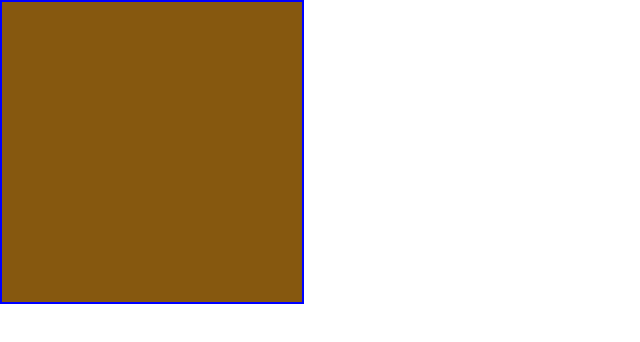
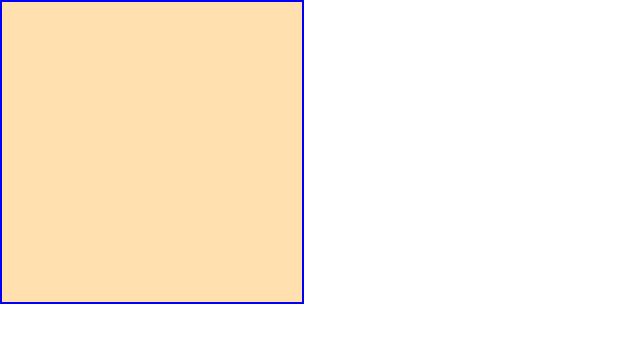
Before and after one commit to losslessring/draughts, a React (Create React App) app: page / in a window 1280 px wide. Shown: the top 342 px of the page, without its empty margins (0-640 px from the left). Built offline with nearby package versions, Linux system fonts and the light colour scheme.

Commit message:
Switch color on click

```diff
--- a/package.json
+++ b/package.json
@@ -19,7 +19,7 @@
   "scripts": {
     "start": "react-scripts start",
     "build": "react-scripts build",
-    "test": "react-scripts test",
+    "test": "react-scripts test --watch",
     "eject": "react-scripts eject"
   },
   "eslintConfig": {
--- a/src/App.css
+++ b/src/App.css
@@ -48,3 +48,15 @@
   align-items: center;
   background-color: rgb(134, 88, 15);
 }
+
+.Cell-yellow {
+  height: 300px;
+  width: 300px;
+  border: solid;
+  border-width: 2px;
+  border-color: blue;
+  display: flex;
+  justify-content: center;
+  align-items: center;
+  background-color: rgb(255, 224, 174);
+}
--- a/src/components/Cell/Cell.tsx
+++ b/src/components/Cell/Cell.tsx
@@ -1,21 +1,18 @@
-import React from "react"
+import React, { useState, useEffect }  from "react"
 
-const style = {
-    height: 300,
-    width: 300,
-    border: 'solid',
-    borderWidth: '2px',
-    borderColor: 'blue',
-    display: 'flex',
-    justifyContent: 'center',
-    alignItems: 'center',
-    backgroundColor: 'brown',
-}
+
 
 const Cell = (props: any) => {
+
+    const [cellColor, setCellColor] = useState('Cell-yellow')
+
+    const switcher = (defaultValue: any) => (alternative: any) => (current: any) => {
+        return current === defaultValue ? alternative : defaultValue
+
+    }
+
     return (
-        //<div style={style} onClick={() => {console.log('clicked')} }></div>
-        <div className="Cell-brown" onClick={() => {console.log('clicked')} }></div>
+        <div className={cellColor} onClick={() => setCellColor(switcher('Cell-yellow')('Cell-brown')(cellColor)) }></div>
     )
 
 }
--- /dev/null
+++ b/src/utils/general/switcher/switcher.js
@@ -0,0 +1,5 @@
+const switcher = defaultValue => alternative => current => {
+    return current === defaultValue ? alternative : defaultValue
+}
+
+export default switcher
```
Also changed, not shown: 2 other files (tests, documents, lock files or other folders).
